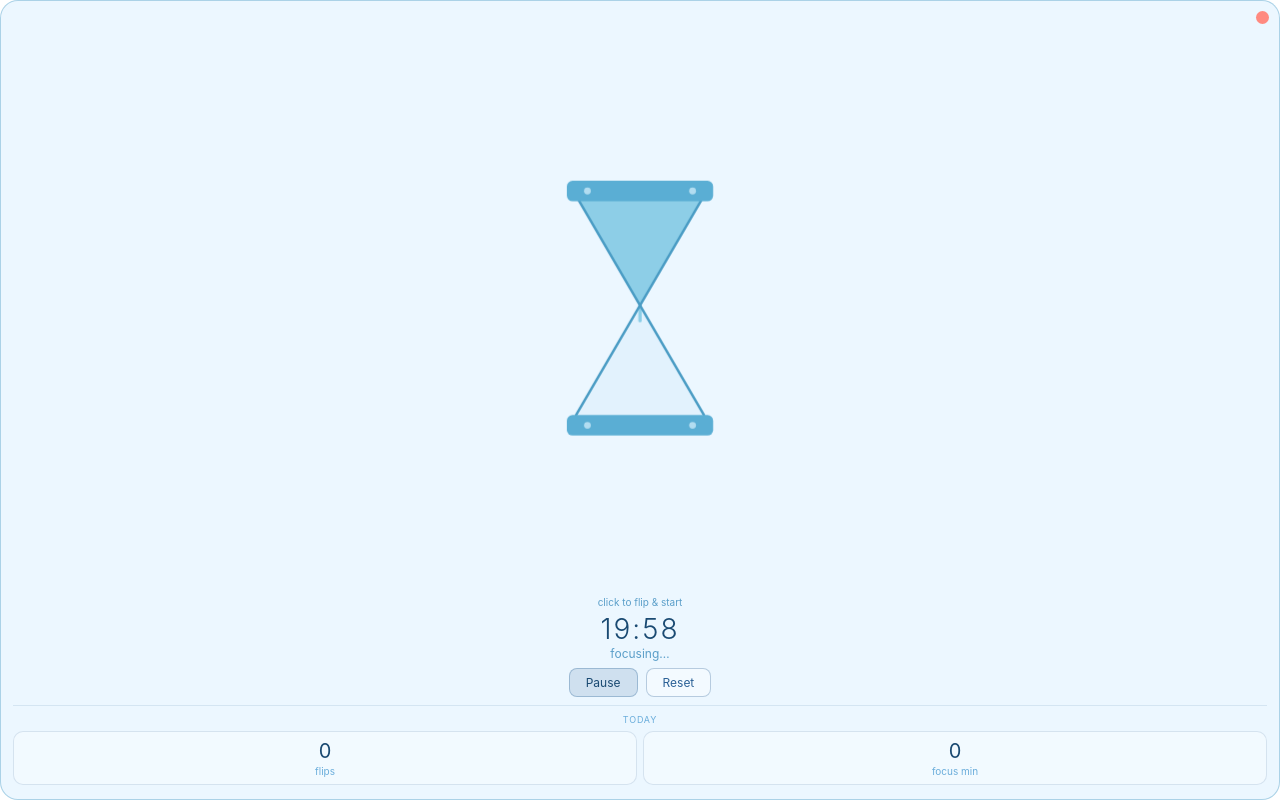
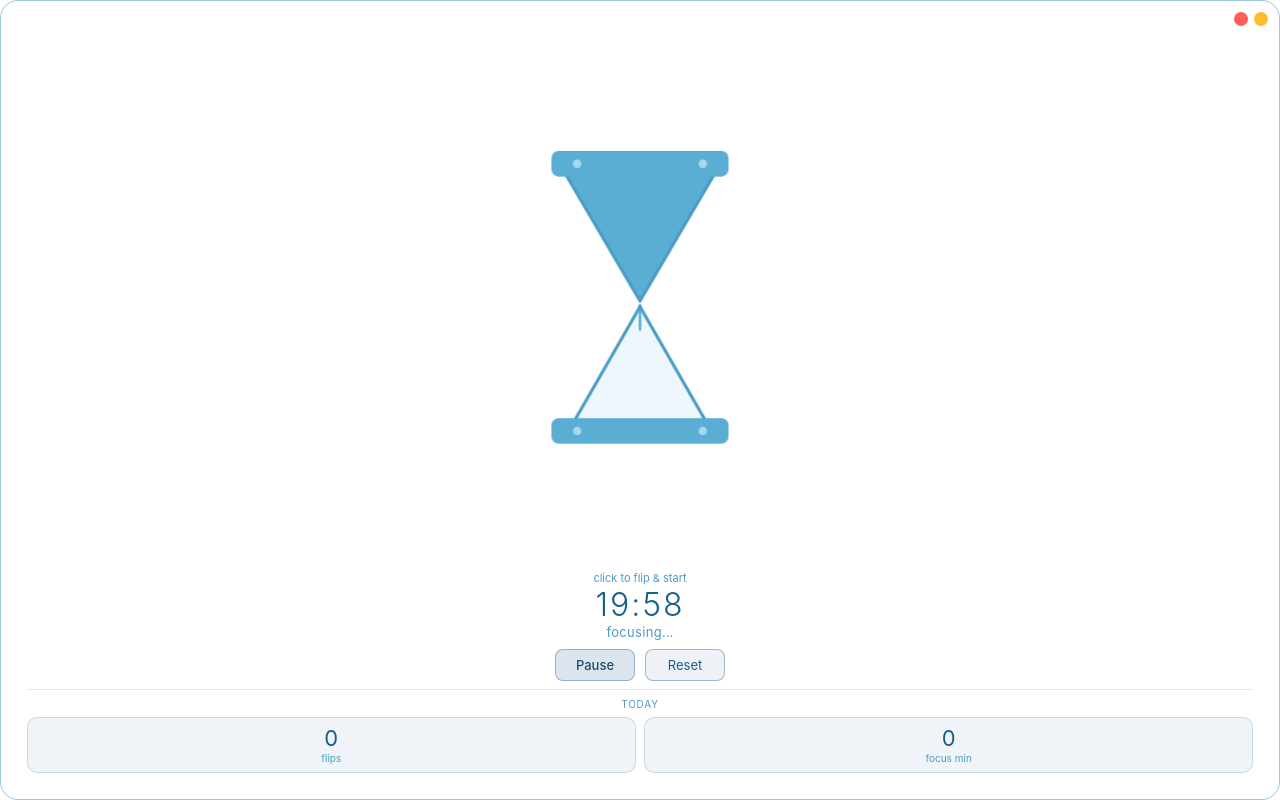
Before and after one commit to hesammoeinedin/focus-sand-clock, an Electron app: page index.html in a window 1280 px wide. Both pictures are taken after a click on the button "Start". Drawn offline with Linux system fonts and the light colour scheme; no server answers.

Commit message:
Improve widget: transparent bg, smooth blue sand, resizable window, mini mode

```diff
--- a/index.html
+++ b/index.html
@@ -11,20 +11,21 @@
       background: transparent;
       overflow: hidden;
       user-select: none;
+      width: 100vw;
+      height: 100vh;
     }
 
+    /* ── FULL VIEW ── */
     .widget {
       width: 100vw;
       height: 100vh;
-      background: rgba(220, 240, 255, 0.55);
+      background: transparent;
       border-radius: 18px;
-      border: 1.5px solid rgba(74,156,196,0.4);
-      backdrop-filter: blur(12px);
-      -webkit-backdrop-filter: blur(12px);
+      border: 1.5px solid rgba(74,156,196,0.55);
       display: flex;
       flex-direction: column;
       align-items: center;
-      padding: 18px 12px 14px;
+      padding: 2.5vw 2vw 2vw;
       gap: 0;
       overflow: hidden;
       -webkit-app-region: drag;
@@ -32,16 +33,33 @@
 
     .close-btn {
       position: absolute;
-      top: 10px; right: 10px;
-      width: 13px; height: 13px;
+      top: clamp(6px, 1.5vw, 12px);
+      right: clamp(22px, 6vw, 32px);
+      width: clamp(10px, 2.5vw, 14px);
+      height: clamp(10px, 2.5vw, 14px);
       border-radius: 50%;
-      background: #ff8a80;
+      background: #ff5f56;
       border: none;
       cursor: pointer;
       z-index: 10;
       -webkit-app-region: no-drag;
     }
-    .close-btn:hover { background: #ff5252; }
+    .close-btn:hover { background: #ff2d20; }
+
+    .mini-btn {
+      position: absolute;
+      top: clamp(6px, 1.5vw, 12px);
+      right: clamp(6px, 1.5vw, 12px);
+      width: clamp(10px, 2.5vw, 14px);
+      height: clamp(10px, 2.5vw, 14px);
+      border-radius: 50%;
+      background: #ffbd2e;
+      border: none;
+      cursor: pointer;
+      z-index: 10;
+      -webkit-app-region: no-drag;
+    }
+    .mini-btn:hover { background: #ffaa00; }
 
     .hg-wrap {
       cursor: pointer;
@@ -49,37 +67,53 @@
       align-items: center;
       justify-content: center;
       width: 100%;
-      flex: 1 1 auto;
+      flex: 1 1 0;
       min-height: 0;
       -webkit-app-region: no-drag;
     }
+    .hg-wrap svg {
+      width: 100%;
+      height: 100%;
+      max-width: 200px;
+      max-height: 100%;
+      display: block;
+    }
     .hg-wrap:active { transform: scale(0.97); }
 
-    .flip-hint { font-size: 10px; color: #5a9ec9; margin-top: 4px; margin-bottom: 4px; flex-shrink: 0; }
+    .flip-hint {
+      font-size: clamp(8px, 1.8vw, 11px);
+      color: #4a9cc4;
+      margin-top: 2px;
+      margin-bottom: 2px;
+      flex-shrink: 0;
+    }
 
     .time-display {
-      font-size: 28px;
+      font-size: clamp(18px, 5vw, 32px);
       font-weight: 300;
-      color: #1a4a72;
+      color: #1a5f8a;
       letter-spacing: 2px;
       flex-shrink: 0;
       -webkit-app-region: no-drag;
+      line-height: 1.1;
     }
 
     .status {
-      font-size: 12px;
-      color: #5a9ec9;
-      min-height: 16px;
+      font-size: clamp(9px, 2vw, 13px);
+      color: #4a9cc4;
+      letter-spacing: 0.3px;
+      min-height: 1.4em;
       flex-shrink: 0;
+      margin: 2px 0 3px;
     }
 
     .done-banner {
-      font-size: 11px;
-      color: #2e7d4f;
-      background: rgba(46,125,79,0.1);
+      font-size: clamp(9px, 1.9vw, 12px);
+      color: #1a6a40;
+      background: rgba(46,125,79,0.10);
       border: 1px solid rgba(46,125,79,0.25);
       border-radius: 8px;
-      padding: 4px 12px;
+      padding: 3px 10px;
       display: none;
       text-align: center;
       flex-shrink: 0;
@@ -87,62 +121,80 @@
 
     .btn-row {
       display: flex;
-      gap: 8px;
-      margin-top: 6px;
+      gap: clamp(4px, 1.5vw, 10px);
+      margin-top: 4px;
       flex-shrink: 0;
+      width: 100%;
+      justify-content: center;
       -webkit-app-region: no-drag;
     }
 
     button.ctrl {
-      border: 1px solid rgba(42,96,150,0.3);
-      background: rgba(255,255,255,0.4);
-      color: #2a6096;
+      border: 1px solid rgba(42,96,150,0.4);
+      background: rgba(42,96,150,0.08);
+      color: #1a5f8a;
       border-radius: 8px;
-      padding: 6px 16px;
-      font-size: 12px;
+      padding: clamp(4px, 1vw, 7px) clamp(10px, 3vw, 18px);
+      font-size: clamp(9px, 2vw, 13px);
       cursor: pointer;
       transition: background 0.15s;
       font-family: inherit;
+      flex: 1;
+      max-width: 80px;
     }
-    button.ctrl:hover { background: rgba(255,255,255,0.65); }
-    button.ctrl.primary { background: rgba(42,96,150,0.15); color: #1a4a72; }
+    button.ctrl:hover { background: rgba(42,96,150,0.16); }
+    button.ctrl.primary {
+      background: rgba(42,96,150,0.16);
+      color: #1a4a72;
+      font-weight: 500;
+    }
     button.ctrl.primary:hover { background: rgba(42,96,150,0.28); }
 
     .divider {
       width: 100%;
       height: 1px;
-      background: rgba(42,96,150,0.12);
-      margin: 8px 0;
+      background: rgba(42,96,150,0.15);
+      margin: clamp(4px, 1.2vw, 8px) 0;
       flex-shrink: 0;
     }
 
     .stats-section { width: 100%; flex-shrink: 0; }
 
     .stats-label {
-      font-size: 9px;
-      color: #6aaddb;
+      font-size: clamp(7px, 1.6vw, 10px);
+      color: #4a9cc4;
       letter-spacing: 0.8px;
       text-transform: uppercase;
-      margin-bottom: 6px;
+      margin-bottom: clamp(3px, 1vw, 7px);
       text-align: center;
     }
 
     .stats-grid {
       display: grid;
       grid-template-columns: 1fr 1fr;
-      gap: 6px;
+      gap: clamp(4px, 1.2vw, 8px);
     }
 
     .stat-card {
-      background: rgba(255,255,255,0.35);
-      border: 1px solid rgba(42,96,150,0.15);
+      background: rgba(42,96,150,0.07);
+      border: 1px solid rgba(42,96,150,0.20);
       border-radius: 10px;
-      padding: 7px 10px;
+      padding: clamp(4px, 1.2vw, 8px) clamp(4px, 1.5vw, 12px);
       text-align: center;
     }
 
-    .stat-val { font-size: 20px; font-weight: 400; color: #1a4a72; }
-    .stat-lbl { font-size: 10px; color: #6aaddb; margin-top: 2px; }
+    .stat-val {
+      font-size: clamp(14px, 4vw, 22px);
+      font-weight: 400;
+      color: #1a5f8a;
+      line-height: 1.1;
+    }
+
+    .stat-lbl {
+      font-size: clamp(7px, 1.6vw, 10px);
+      color: #4a9cc4;
+      margin-top: 2px;
+    }
 
     @keyframes shake {
       0%,100% { transform: rotate(0deg); }
@@ -152,55 +204,90 @@
       80%      { transform: rotate(6deg); }
     }
     .flipping { animation: shake 0.45s ease; }
-    @keyframes drip { 0%,100%{opacity:0.6} 50%{opacity:1} }
+
+    @keyframes drip { 0%,100%{opacity:0.5} 50%{opacity:1} }
+    #stream { animation: drip 0.8s ease-in-out infinite; display: none; }
+
+    /* ── MINI VIEW ── */
+    .mini-view {
+      display: none;
+      width: 100vw;
+      height: 100vh;
+      border-radius: 14px;
+      border: 1.5px solid rgba(74,156,196,0.55);
+      background: transparent;
+      flex-direction: column;
+      align-items: center;
+      justify-content: center;
+      gap: 2px;
+      cursor: pointer;
+      position: relative;
+      -webkit-app-region: drag;
+    }
+    .mini-view svg { width: 28px; height: auto; display: block; }
+    .mini-time-lbl {
+      font-size: 11px;
+      font-weight: 400;
+      color: #1a5f8a;
+      letter-spacing: 1px;
+    }
+    .mini-run-dot {
+      width: 6px; height: 6px;
+      border-radius: 50%;
+      background: #ffbd2e;
+      position: absolute;
+      top: 6px; right: 6px;
+      display: none;
+    }
+
+    body.is-mini .widget   { display: none; }
+    body.is-mini .mini-view { display: flex; }
   </style>
 </head>
 <body>
+
+<!-- FULL WIDGET -->
 <div class="widget">
+  <button class="close-btn" onclick="closeApp()" title="Close"></button>
+  <button class="mini-btn"  onclick="toggleMini()" title="Mini mode"></button>
 
-  <button class="close-btn" onclick="closeApp()" title="Close"></button>
-
-  <div class="hg-wrap" id="hgWrap" title="Click to flip" onclick="flipClock()">
-    <svg viewBox="0 0 140 228" style="width:100%; max-width:160px; height:auto;">
+  <div class="hg-wrap" id="hgWrap" onclick="flipClock()">
+    <svg viewBox="0 0 140 220" preserveAspectRatio="xMidYMid meet">
       <defs>
-        <!-- Both triangles meet exactly at y=114 (the midpoint) -->
-        <!-- Top triangle: from y=18 (top cap bottom) down to y=114 (midpoint) = 96px tall -->
-        <!-- Bot triangle: from y=210 (bot cap top) up to y=114 (midpoint) = 96px tall -->
-        <clipPath id="topClip"><polygon points="14,18 126,18 70,114"/></clipPath>
-        <clipPath id="botClip"><polygon points="14,210 126,210 70,114"/></clipPath>
+        <clipPath id="topClip"><polygon points="16,18 124,18 70,110"/></clipPath>
+        <clipPath id="botClip"><polygon points="16,208 124,208 70,114"/></clipPath>
       </defs>
 
       <!-- glass panels -->
-      <polygon points="14,18 126,18 70,114"  fill="rgba(180,220,245,0.18)"/>
-      <polygon points="14,210 126,210 70,114" fill="rgba(180,220,245,0.18)"/>
+      <polygon points="16,18 124,18 70,110"  fill="rgba(90,174,212,0.10)"/>
+      <polygon points="16,208 124,208 70,114" fill="rgba(90,174,212,0.10)"/>
 
-      <!-- top sand: starts full (height=96), drains down by moving y down -->
+      <!-- top sand -->
       <g clip-path="url(#topClip)">
-        <rect id="sandTop" x="8" y="18" width="124" height="96" fill="#7ec8e3" opacity="0.85"/>
+        <rect id="sandTop" x="10" y="18" width="120" height="92" fill="#5aaed4"/>
       </g>
-      <!-- bottom sand: starts empty (height=0), fills up by moving y up -->
+      <!-- bottom sand -->
       <g clip-path="url(#botClip)">
-        <rect id="sandBot" x="8" y="210" width="124" height="0" fill="#5aaed4" opacity="0.85"/>
+        <rect id="sandBot" x="10" y="208" width="120" height="0" fill="#5aaed4"/>
       </g>
 
       <!-- falling stream -->
-      <g id="stream" style="display:none; animation: drip 0.8s ease-in-out infinite;">
-        <rect x="68.5" y="115" width="3" height="14" rx="1.5" fill="#7ec8e3" opacity="0.9"/>
-      </g>
+      <line id="stream" x1="70" y1="113" x2="70" y2="130"
+            stroke="#5aaed4" stroke-width="1.8" stroke-linecap="round"/>
 
       <!-- frame lines -->
-      <line x1="14"  y1="18"  x2="70" y2="114" stroke="#4a9cc4" stroke-width="2.2" stroke-linecap="round"/>
-      <line x1="126" y1="18"  x2="70" y2="114" stroke="#4a9cc4" stroke-width="2.2" stroke-linecap="round"/>
-      <line x1="14"  y1="210" x2="70" y2="114" stroke="#4a9cc4" stroke-width="2.2" stroke-linecap="round"/>
-      <line x1="126" y1="210" x2="70" y2="114" stroke="#4a9cc4" stroke-width="2.2" stroke-linecap="round"/>
+      <line x1="16"  y1="18"  x2="70" y2="110" stroke="#4a9cc4" stroke-width="2.2" stroke-linecap="round"/>
+      <line x1="124" y1="18"  x2="70" y2="110" stroke="#4a9cc4" stroke-width="2.2" stroke-linecap="round"/>
+      <line x1="16"  y1="208" x2="70" y2="114" stroke="#4a9cc4" stroke-width="2.2" stroke-linecap="round"/>
+      <line x1="124" y1="208" x2="70" y2="114" stroke="#4a9cc4" stroke-width="2.2" stroke-linecap="round"/>
 
       <!-- caps -->
-      <rect x="6" y="5"   width="128" height="18" rx="5" fill="#5aaed4"/>
-      <rect x="6" y="210" width="128" height="18" rx="5" fill="#5aaed4"/>
-      <circle cx="24"  cy="14"  r="3" fill="#c8e8f8" opacity="0.8"/>
-      <circle cx="116" cy="14"  r="3" fill="#c8e8f8" opacity="0.8"/>
-      <circle cx="24"  cy="219" r="3" fill="#c8e8f8" opacity="0.8"/>
-      <circle cx="116" cy="219" r="3" fill="#c8e8f8" opacity="0.8"/>
+      <rect x="8" y="5"   width="124" height="18" rx="5" fill="#5aaed4"/>
+      <rect x="8" y="192" width="124" height="18" rx="5" fill="#5aaed4"/>
+      <circle cx="26"  cy="14"  r="3" fill="#c8e8f8" opacity="0.7"/>
+      <circle cx="114" cy="14"  r="3" fill="#c8e8f8" opacity="0.7"/>
+      <circle cx="26"  cy="201" r="3" fill="#c8e8f8" opacity="0.7"/>
+      <circle cx="114" cy="201" r="3" fill="#c8e8f8" opacity="0.7"/>
     </svg>
   </div>
 
@@ -229,12 +316,39 @@
       </div>
     </div>
   </div>
+</div>
 
+<!-- MINI WIDGET -->
+<div class="mini-view" id="miniView" onclick="toggleMini()">
+  <svg viewBox="0 0 140 220" preserveAspectRatio="xMidYMid meet">
+    <defs>
+      <clipPath id="mtC"><polygon points="16,18 124,18 70,110"/></clipPath>
+      <clipPath id="mbC"><polygon points="16,208 124,208 70,114"/></clipPath>
+    </defs>
+    <polygon points="16,18 124,18 70,110"  fill="rgba(90,174,212,0.10)"/>
+    <polygon points="16,208 124,208 70,114" fill="rgba(90,174,212,0.10)"/>
+    <g clip-path="url(#mtC)"><rect id="miniSandTop" x="10" y="18" width="120" height="92" fill="#5aaed4"/></g>
+    <g clip-path="url(#mbC)"><rect id="miniSandBot" x="10" y="208" width="120" height="0"  fill="#5aaed4"/></g>
+    <line x1="16"  y1="18"  x2="70" y2="110" stroke="#4a9cc4" stroke-width="2.2" stroke-linecap="round"/>
+    <line x1="124" y1="18"  x2="70" y2="110" stroke="#4a9cc4" stroke-width="2.2" stroke-linecap="round"/>
+    <line x1="16"  y1="208" x2="70" y2="114" stroke="#4a9cc4" stroke-width="2.2" stroke-linecap="round"/>
+    <line x1="124" y1="208" x2="70" y2="114" stroke="#4a9cc4" stroke-width="2.2" stroke-linecap="round"/>
+    <rect x="8" y="5"   width="124" height="18" rx="5" fill="#5aaed4"/>
+    <rect x="8" y="192" width="124" height="18" rx="5" fill="#5aaed4"/>
+  </svg>
+  <div class="mini-time-lbl" id="miniTimeLbl">20:00</div>
+  <div class="mini-run-dot" id="miniRunDot"></div>
 </div>
 
 <script>
 const { ipcRenderer } = require('electron')
-function closeApp() { ipcRenderer.send('close-app') }
+
+function closeApp()    { ipcRenderer.send('close-app') }
+function toggleMini()  { ipcRenderer.send('toggle-mini') }
+
+ipcRenderer.on('mini-state', (_, isMini) => {
+  document.body.classList.toggle('is-mini', isMini)
+})
 
 const DURATION = 20 * 60
 let remaining = DURATION
@@ -267,13 +381,34 @@ function fmt(s) {
 
 function updateSand() {
   const pct  = remaining / DURATION
-  const topH = Math.round(pct * 96)   // top chamber is 96px tall
-  const botH = 96 - topH              // bottom gets exactly what top loses
-  document.getElementById('sandTop').setAttribute('y', 18 + (96 - topH))
+  const topH = Math.round(pct * 92)
+  const botH = 92 - topH
+
+  // full view
+  document.getElementById('sandTop').setAttribute('y', 18 + (92 - topH))
   document.getElementById('sandTop').setAttribute('height', topH)
-  document.getElementById('sandBot').setAttribute('y', 210 - botH)
+  document.getElementById('sandBot').setAttribute('y', 208 - botH)
   document.getElementById('sandBot').setAttribute('height', botH)
-  document.getElementById('stream').style.display = (running && remaining > 0) ? 'block' : 'none'
+
+  // mini view
+  document.getElementById('miniSandTop').setAttribute('y', 18 + (92 - topH))
+  document.getElementById('miniSandTop').setAttribute('height', topH)
+  document.getElementById('miniSandBot').setAttribute('y', 208 - botH)
+  document.getElementById('miniSandBot').setAttribute('height', botH)
+
+  const showStream = running && remaining > 0
+  document.getElementById('stream').style.display = showStream ? 'block' : 'none'
+  document.getElementById('miniRunDot').style.display = (running && remaining > 0) ? 'block' : 'none'
+}
+
+function addSecondToStats() {
+  secondsThisMinute++
+  if (secondsThisMinute >= 60) {
+    secondsThisMinute = 0
+    stats.focusMin++
+    saveStats(stats)
+    document.getElementById('focusMin').textContent = stats.focusMin
+  }
 }
 
 function tick() {
@@ -282,18 +417,15 @@ function tick() {
     document.getElementById('startBtn').textContent = 'Start'
     document.getElementById('statusTxt').textContent = 'done!'
     document.getElementById('doneBanner').style.display = 'block'
+    document.getElementById('miniTimeLbl').textContent = '00:00'
     updateSand()
     return
   }
   remaining--
-  secondsThisMinute++
-  if (secondsThisMinute >= 60) {
-    secondsThisMinute = 0
-    stats.focusMin++
-    saveStats(stats)
-    document.getElementById('focusMin').textContent = stats.focusMin
-  }
-  document.getElementById('timeDisp').textContent = fmt(remaining)
+  addSecondToStats()
+  const t = fmt(remaining)
+  document.getElementById('timeDisp').textContent = t
+  document.getElementById('miniTimeLbl').textContent = t
   document.getElementById('statusTxt').textContent = 'focusing…'
   updateSand()
 }
@@ -311,13 +443,16 @@ function toggleStart() {
     document.getElementById('statusTxt').textContent = 'focusing…'
     interval = setInterval(tick, 1000)
   }
+  updateSand()
 }
 
 function resetClock() {
   clearInterval(interval); interval = null; running = false
   remaining = DURATION
   secondsThisMinute = 0
-  document.getElementById('timeDisp').textContent = fmt(remaining)
+  const t = fmt(remaining)
+  document.getElementById('timeDisp').textContent = t
+  document.getElementById('miniTimeLbl').textContent = t
   document.getElementById('startBtn').textContent = 'Start'
   document.getElementById('statusTxt').textContent = 'ready'
   document.getElementById('doneBanner').style.display = 'none'
@@ -338,7 +473,9 @@ function flipClock() {
   saveStats(stats)
   document.getElementById('flipCount').textContent = stats.flips
 
-  document.getElementById('timeDisp').textContent = fmt(remaining)
+  const t = fmt(remaining)
+  document.getElementById('timeDisp').textContent = t
+  document.getElementById('miniTimeLbl').textContent = t
   updateSand()
 
   running = true
```
Also changed, not shown: main.js (+25 -16 lines).
